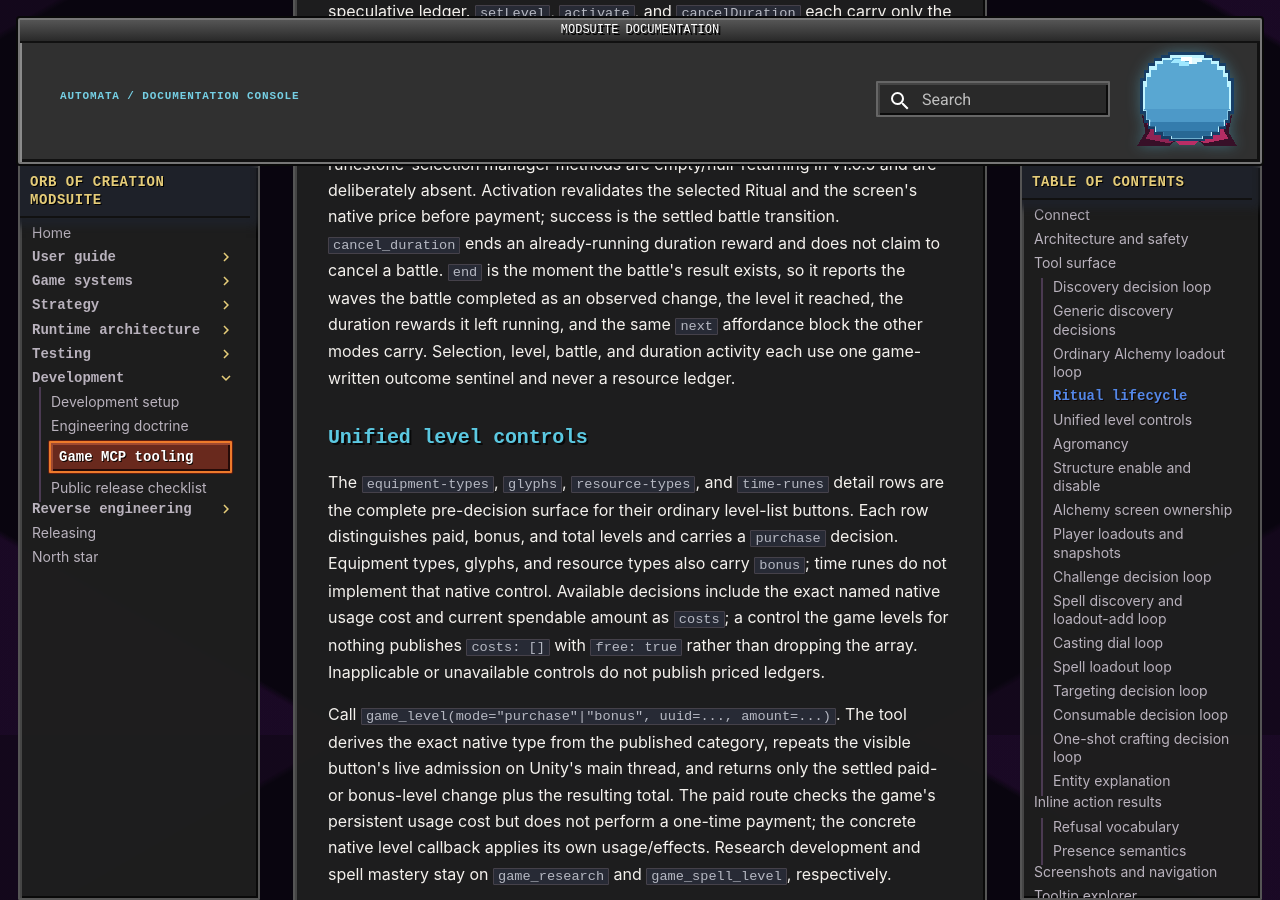
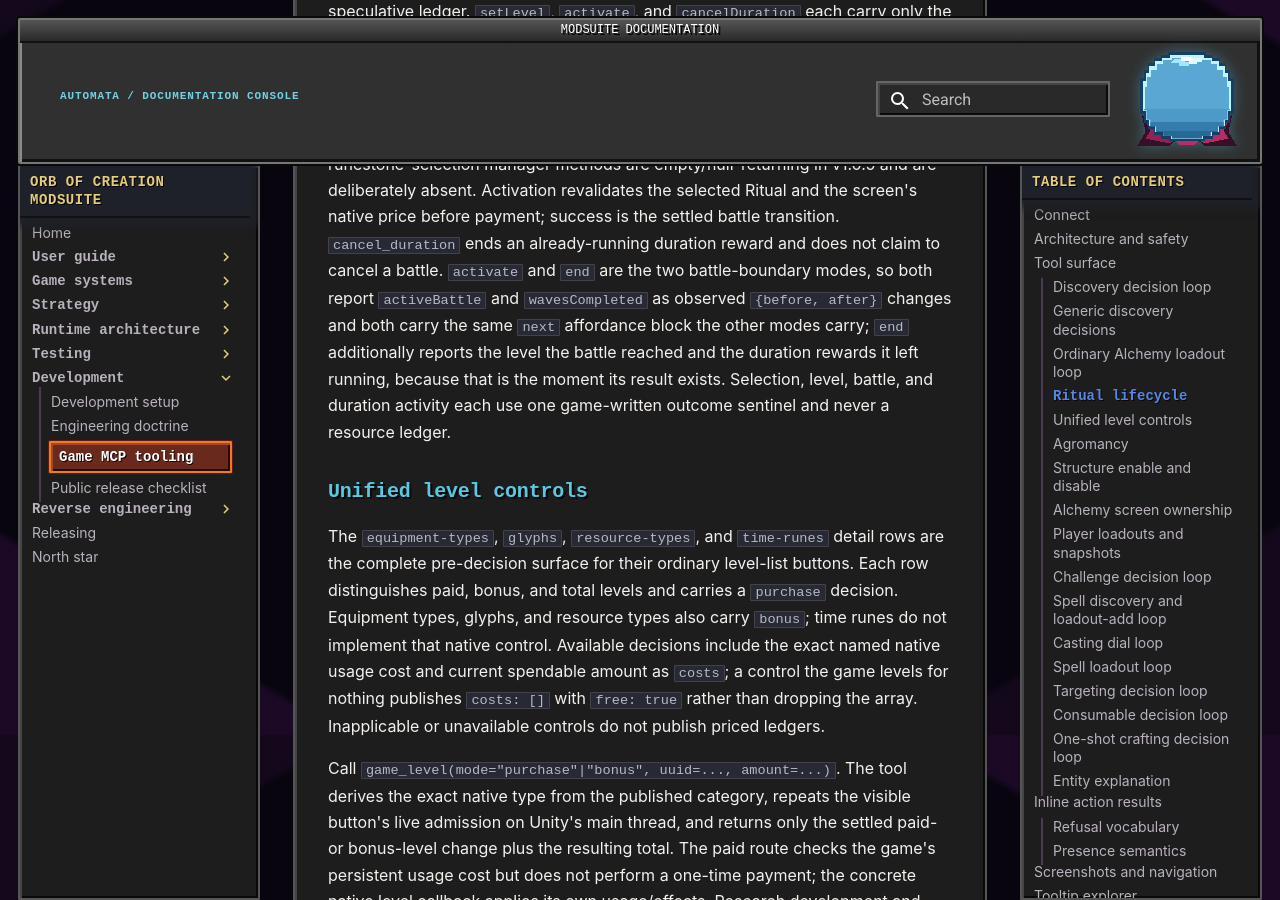
Before and after one commit to Vojow/OrbOfCreation-ModSuite, an MkDocs documentation site: the page built from docs/development/mcp-tools.md, in a window 1280 px wide and 900 px high, scrolled down 12765 px. Built offline with MkDocs 1.6.1 and Material for MkDocs 9.7.7, drawn with Linux system fonts in a browser that asks for light colours; comment, search, counter and statistics services are not loaded.

Commit message:
docs: the ritual guide states what activate reports
activate reports activeBattle and wavesCompleted as observed changes
just as end does; the guide credited only end with the wave count.

```diff
--- a/docs/development/mcp-tools.md
+++ b/docs/development/mcp-tools.md
@@ -396,11 +396,12 @@ corresponding visible Ritual control. `mode="set_level"` also requires the zero-
 shown by the Ritual screen. The old runestone-selection manager methods are empty/null-returning in
 v1.0.5 and are deliberately absent. Activation revalidates the selected Ritual and the screen's
 native price before payment; success is the settled battle transition. `cancel_duration` ends an
-already-running duration reward and does not claim to cancel a battle. `end` is the moment the
-battle's result exists, so it reports the waves the battle completed as an observed change, the
-level it reached, the duration rewards it left running, and the same `next` affordance block the
-other modes carry. Selection, level, battle, and duration activity each use one game-written
-outcome sentinel and never a resource ledger.
+already-running duration reward and does not claim to cancel a battle. `activate` and `end` are the
+two battle-boundary modes, so both report `activeBattle` and `wavesCompleted` as observed
+`{before, after}` changes and both carry the same `next` affordance block the other modes carry;
+`end` additionally reports the level the battle reached and the duration rewards it left running,
+because that is the moment its result exists. Selection, level, battle, and duration activity each
+use one game-written outcome sentinel and never a resource ledger.
 
 ### Unified level controls
 
```
